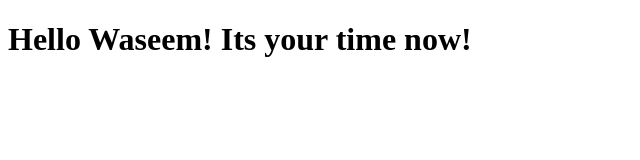
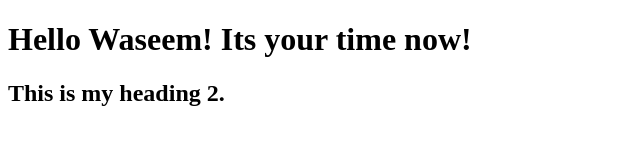
Before and after one commit to creativewaseem786/coursera-test, a plain HTML site: page site/index.html in a window 1280 px wide. Shown: the whole page, without its empty margins (0-640 px from the left). Drawn offline with Linux system fonts and the light colour scheme.

Commit message:
This is my 2nd commit

```diff
--- a/site/index.html
+++ b/site/index.html
@@ -7,5 +7,6 @@
 </head>
 <body>
 	<h1>Hello Waseem! Its your time now!</h1>
+	<h2>This is my heading 2.</h2>
 </body>
 </html>
```
